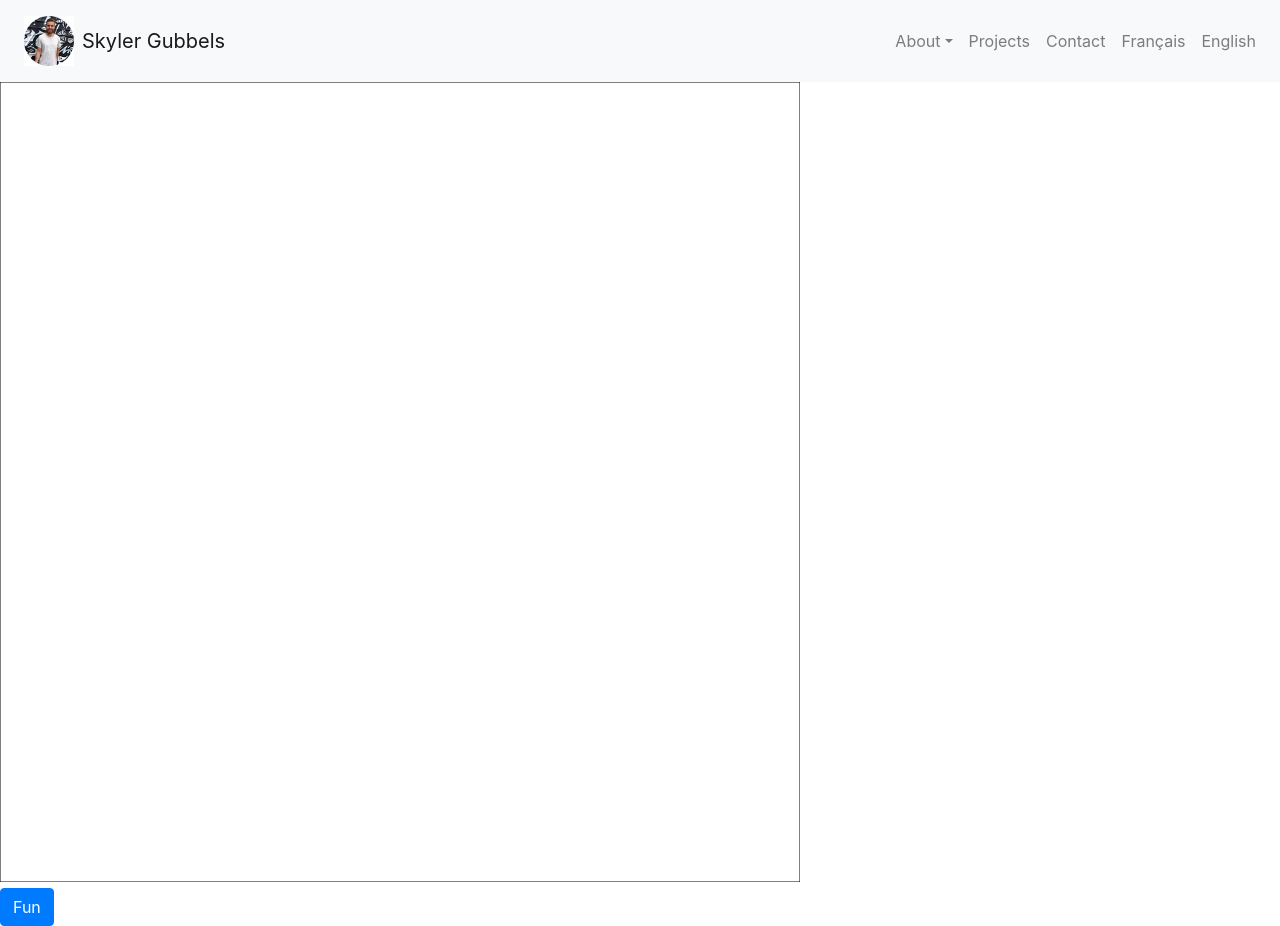
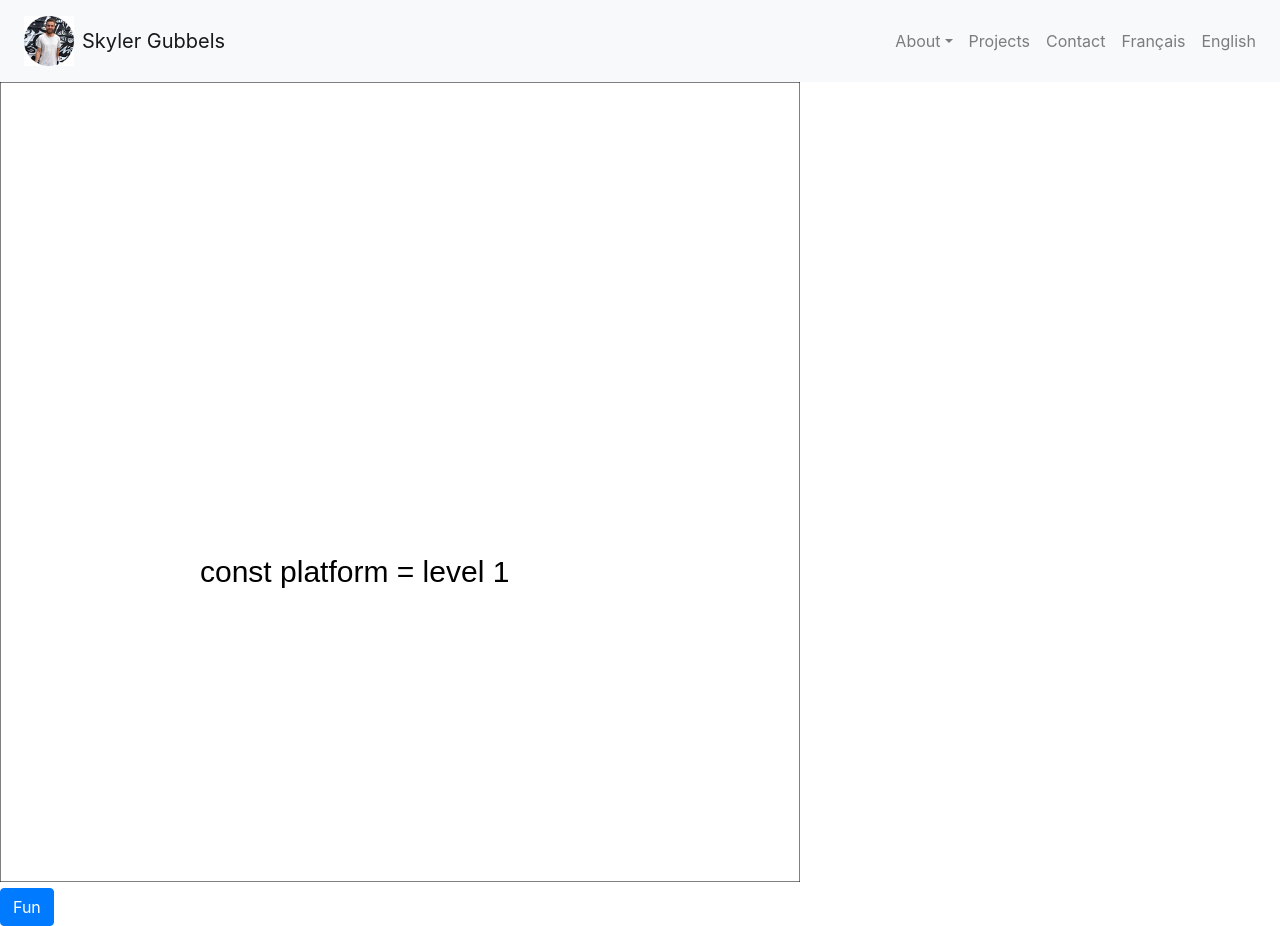
Before and after one commit to SkylerGubbels/skylerWebsite, a React (Create React App) app: page / in a window 1280 px wide. Built offline with nearby package versions, Linux system fonts and the light colour scheme.

Commit message:
Starting on logo game

```diff
--- a/src/App.js
+++ b/src/App.js
@@ -1,13 +1,13 @@
 import React from 'react';
 import './App.css';
 import NavBar from './components/navbar';
-import LanguageCanvas from './components/languagecanvas';
+import CanvasGame from './components/canvasgame';
 
 function App() {
   return (
     <React.Fragment>
       <NavBar/>
-      <LanguageCanvas/>
+      <CanvasGame/>
     </React.Fragment>
   );
 }
--- a/src/components/languagecanvas.jsx
+++ b/src/components/canvasgame.jsx
@@ -1,7 +1,7 @@
 import React, { Component } from 'react';
-import {imageLinks} from '../resources/imageLinks'
+import {imageLinks, getCodeLinesForGame} from '../resources/languageCanvasResources'
 
-class LanguageCanvas extends Component {
+class CanvasGame extends Component {
     state = {
         btnStatus: "Fun"
      }
@@ -21,6 +21,13 @@ class LanguageCanvas extends Component {
         interval: null,
     }
 
+    gameController = {
+        words: {text: "const platform = level 1", x: 200, y: 500},
+        playerSpeed: 5,
+        playerLogo: this.canvasInfo.logos.javascript,
+        playerScore: 0
+    }
+
     constructor(props){
         super(props);
         this.canvasRef = React.createRef();
@@ -31,6 +38,7 @@ class LanguageCanvas extends Component {
      *           them on the canvas */
     drawLogos() {
         const {logos, logoSize, logoKeys, windowSize} = this.canvasInfo;
+        const {words} = this.gameController;
         const canvas = this.canvasRef.current;
         const ctx = canvas.getContext('2d');
         ctx.clearRect(0,0, windowSize, windowSize)
@@ -42,6 +50,8 @@ class LanguageCanvas extends Component {
             ctx.drawImage(img, x, y, logoSize, logoSize);
         }
 
+        ctx.font = "30px Arial"
+        ctx.fillText(words.text, words.x, words.y)
         ctx.stroke();
     }
 
@@ -62,24 +72,41 @@ class LanguageCanvas extends Component {
         }
     }
 
+    drawGameLogo()
+    {
+        const {words} = this.gameController;
+        const {x, y, img} = this.gameController.playerLogo;
+        const {logoSize, windowSize} = this.canvasInfo;
+        const canvas = this.canvasRef.current;
+        const ctx = canvas.getContext('2d');
+        ctx.clearRect(0,0, windowSize, windowSize)
+
+        ctx.rect(0, 0, windowSize, windowSize);
+        ctx.drawImage(img, x, y, logoSize, logoSize);
+
+        ctx.font = "30px Arial"
+        ctx.fillText(words.text, words.x, words.y)
+        ctx.stroke();
+    }
+
     /** Function: unlockLogos
      *  Purpose: Starts moving the logos along the canvas and changes the button text */
     unlockLogos = () => {
         let btnTest = "Fun"
         if(!this.canvasInfo.interval){
-            this.canvasInfo.interval = setInterval(()=>{this.dropLogos()}, 25);
+            this.canvasInfo.interval = setInterval(()=>{this.dropLogo()}, 25);
             btnTest="Stop";
         }
         else{ clearInterval(this.canvasInfo.interval); this.canvasInfo.interval = null; }
         this.setState({btnStatus:btnTest})
     }
 
-    dropLogos(){
-        const {logos, logoKeys} = this.canvasInfo;
-        for(let key of logoKeys){
-            logos[key].y += 5;
-        }
-        this.drawLogos();
+    dropLogo(){
+        const {words, playerSpeed} = this.gameController;
+        this.gameController.playerLogo.y += playerSpeed;
+        words.y += (playerSpeed*-1);
+        if(this.gameController.playerLogo.y > this.canvasInfo.windowSize){clearInterval(this.canvasInfo.interval); alert("Game Over");}
+        this.drawGameLogo();
     }
 
     componentDidMount() {
@@ -90,11 +117,11 @@ class LanguageCanvas extends Component {
     render() {
         return (
             <React.Fragment>
-                <canvas ref={this.canvasRef} width="800" height="800"/>
+                <canvas ref={this.canvasRef} width={this.canvasInfo.windowSize} height={this.canvasInfo.windowSize}/>
                 <div></div>
                 <button className="btn btn-primary" onClick={this.unlockLogos}>{this.state.btnStatus}</button>
             </React.Fragment>);
     }
 }
 
-export default LanguageCanvas;
+export default CanvasGame;
--- a/src/resources/imageLinks.js
+++ b/src/resources/languageCanvasResources.js
@@ -1,3 +1,7 @@
+const codeLines = {
+    javascript: ["const platform = level 1", "for(let i of platforms){ ... }"]
+}
+
 export function imageLinks() {
     return {
         python: "https://konpa.github.io/devicon/devicon.git/icons/python/python-original.svg",
@@ -6,3 +10,10 @@ export function imageLinks() {
         c: "https://konpa.github.io/devicon/devicon.git/icons/c/c-original.svg",
         cpp: "https://konpa.github.io/devicon/devicon.git/icons/cplusplus/cplusplus-original.svg",
         haskell: "http://i.imgur.com/tuFExZl.png"}}
+
+export function getCodeLinesForGame(level){
+    switch(level){
+        case 1: return codeLines.javascript;
+        default: return ["Error: No level code found"]
+    }
+}
```
